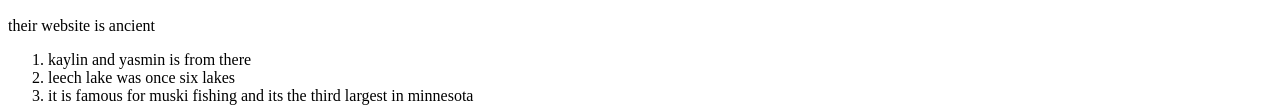
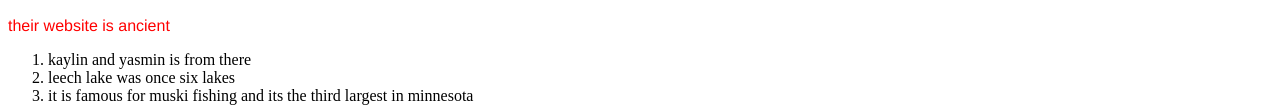
Before and after one commit to Revkunau/Revkunau.github.io, a plain HTML site: page index.html in a window 1280 px wide. Shown: the part 485-592 px from the top of the page. Drawn offline with Linux system fonts and the light colour scheme.

Commit message:
Update index.html

```diff
--- a/index.html
+++ b/index.html
@@ -2,6 +2,15 @@
 <html>
 <head>
 <title>this is my website</title>
+<style>
+p{
+font-family:helvetica;
+  color: red;
+
+
+}
+
+</style>
 </head>
 
 <body>
```
